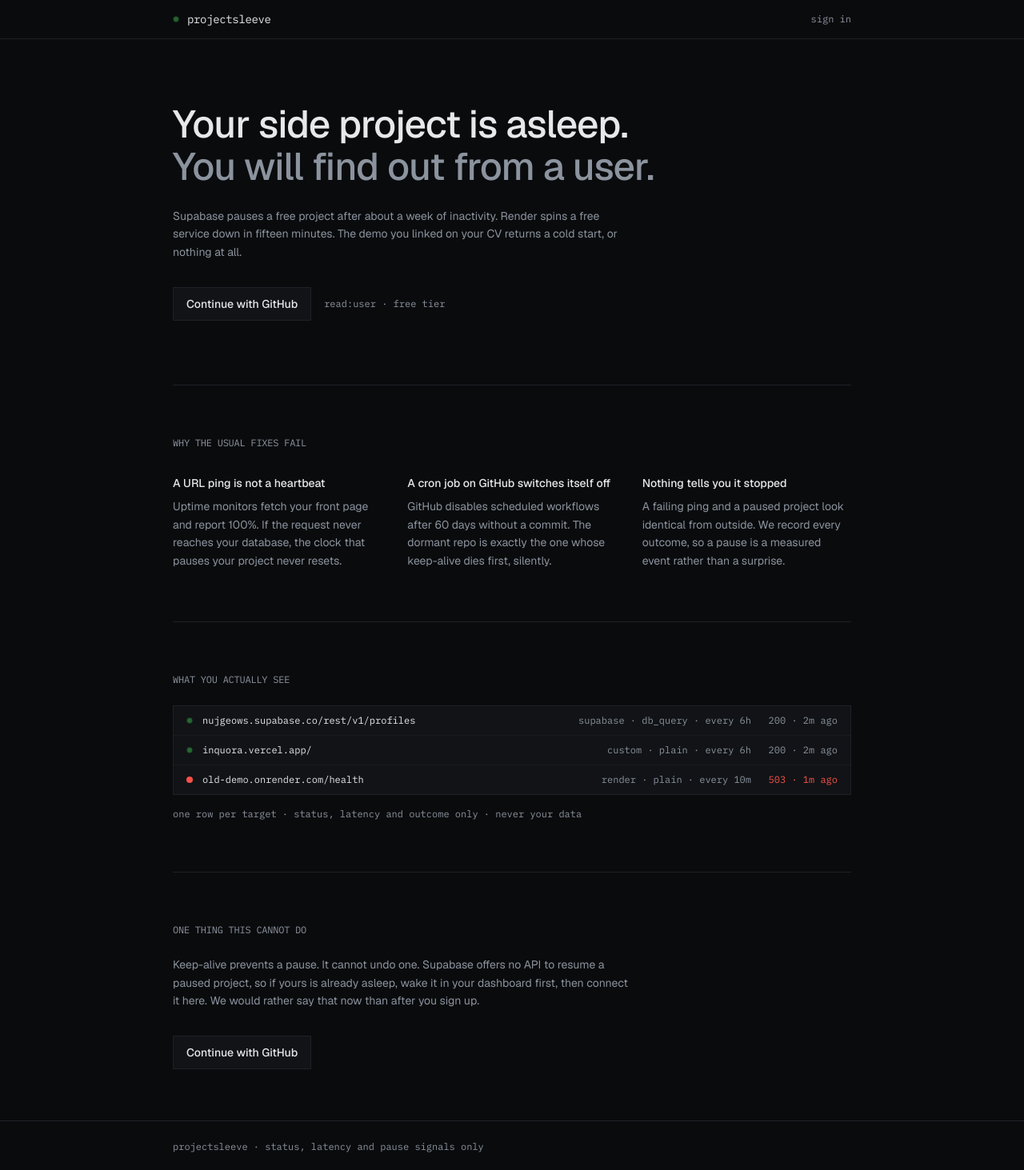
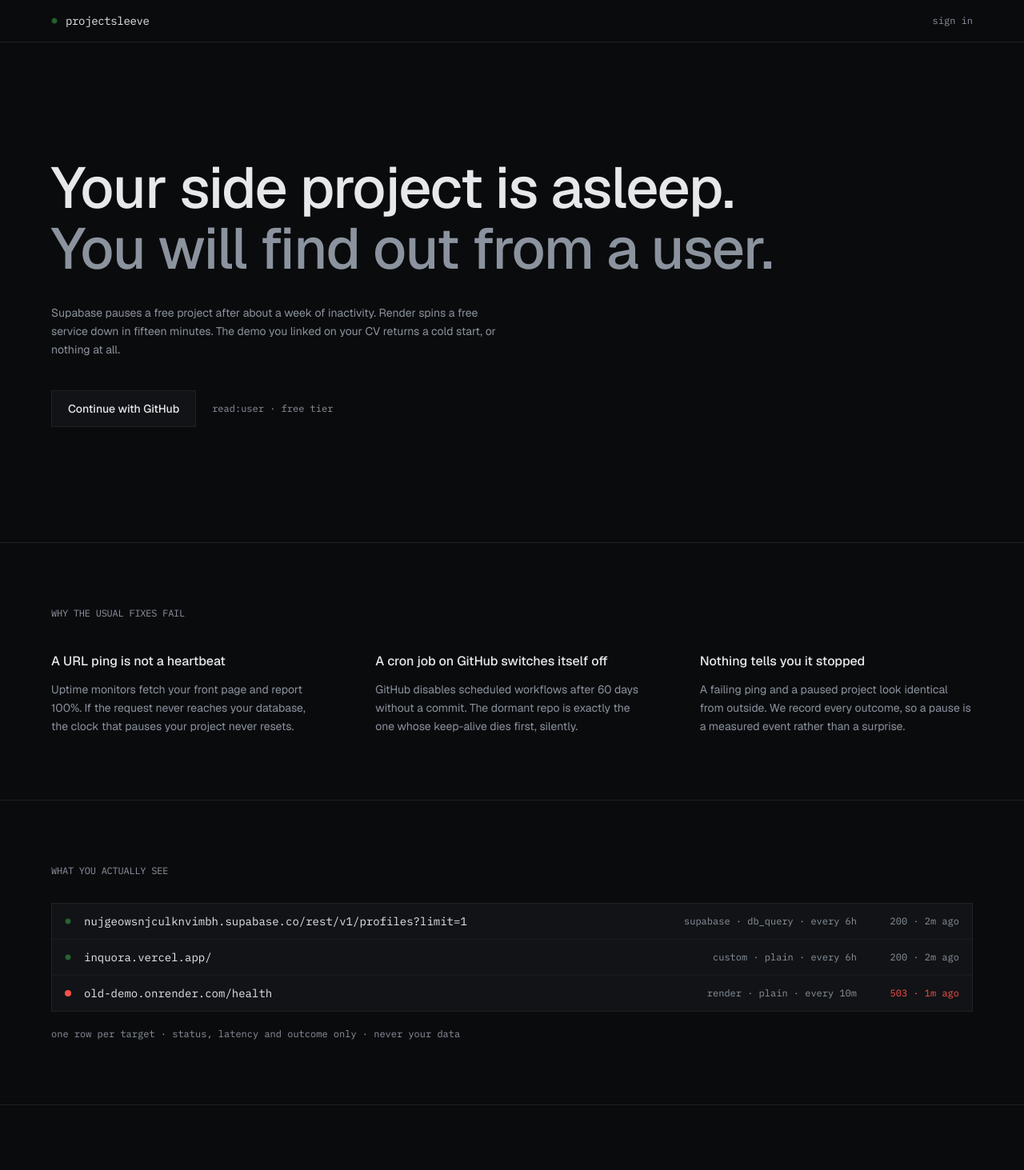
Before and after one commit to abhisheksharm-3/project-sleeve, a Next.js app in the folder web/: page / in a window 1280 px wide. Shown: the top 1463 px of the page at 80% size. Built offline with nearby package versions, Linux system fonts and the light colour scheme.

Commit message:
style: run the landing page and dashboard full bleed
Section rules and the header now span the viewport with side padding instead of
sitting in a centred max-w column. Only reading measures stay capped, at max-w-xl
for body copy and max-w-5xl for the hero, so lines stay readable on wide screens.

```diff
--- a/web/app/dashboard/page.tsx
+++ b/web/app/dashboard/page.tsx
@@ -91,7 +91,7 @@
   return (
     <>
       <header className="border-b border-line">
-        <div className="mx-auto flex max-w-5xl items-center gap-3 px-6 py-3.5">
+        <div className="flex items-center gap-3 px-6 py-4 sm:px-10 lg:px-16">
           <span className="pulse size-2 rounded-full bg-alive" aria-hidden />
           <span className="font-mono text-sm tracking-tight">projectsleeve</span>
           <span className="ml-auto font-mono text-xs text-muted">
@@ -112,7 +112,7 @@
         </div>
       </header>
 
-      <main className="mx-auto w-full max-w-5xl flex-1 px-6 py-10">
+      <main className="w-full flex-1 px-6 py-12 sm:px-10 lg:px-16">
         {projects.length === 0 ? (
           <div className="border border-line bg-surface px-6 py-10">
             <h1 className="text-lg font-medium">Nothing is being kept alive yet.</h1>
--- a/web/app/page.tsx
+++ b/web/app/page.tsx
@@ -6,27 +6,28 @@
     "Free-tier backends pause after a week of quiet. ProjectSleeve pings the thing that actually pauses, on a schedule that cannot switch itself off.",
 };
 
-/** Static: no session lookup, so the page is prerendered. Signed-in visitors are sent to
- *  /dashboard by the proxy before they ever see it. */
+/** Full bleed: rules and sections run edge to edge, and only the reading measure is capped. */
+const PAD = "px-6 sm:px-10 lg:px-16";
+
 function Row({
   state,
   url,
   meta,
   right,
 }: {
-  state: "alive" | "dead" | "idle";
+  state: "alive" | "dead";
   url: string;
   meta: string;
   right: string;
 }) {
-  const dot = state === "alive" ? "bg-alive pulse" : state === "dead" ? "bg-dead" : "bg-muted";
+  const dot = state === "alive" ? "bg-alive pulse" : "bg-dead";
   return (
-    <li className="flex items-center gap-3 border-b border-line/60 px-4 py-2.5 last:border-b-0">
+    <li className="flex items-center gap-4 border-b border-line/60 px-4 py-3 last:border-b-0">
       <span className={`size-2 shrink-0 rounded-full ${dot}`} aria-hidden />
-      <span className="truncate font-mono text-xs">{url}</span>
-      <span className="ml-auto hidden shrink-0 font-mono text-xs text-muted sm:inline">{meta}</span>
+      <span className="truncate font-mono text-xs sm:text-sm">{url}</span>
+      <span className="ml-auto hidden shrink-0 font-mono text-xs text-muted md:inline">{meta}</span>
       <span
-        className={`w-24 shrink-0 text-right font-mono text-xs ${
+        className={`w-28 shrink-0 text-right font-mono text-xs ${
           state === "dead" ? "text-dead" : "text-muted"
         }`}
       >
@@ -39,8 +40,7 @@
 export default function LandingPage() {
   return (
     <>
-      <header className="border-b border-line">
-        <div className="mx-auto flex max-w-4xl items-center gap-2.5 px-6 py-3.5">
+      <header className={`flex items-center gap-2.5 border-b border-line py-4 ${PAD}`}>
         <span className="pulse size-2 rounded-full bg-alive" aria-hidden />
         <span className="font-mono text-sm tracking-tight">projectsleeve</span>
         <Link
@@ -49,24 +49,23 @@
         >
           sign in
         </Link>
-        </div>
       </header>
 
-      <main className="mx-auto w-full max-w-4xl flex-1 px-6">
-        <section className="border-b border-line py-20">
-          <h1 className="max-w-2xl text-4xl leading-[1.1] font-medium sm:text-5xl">
+      <main className="flex-1">
+        <section className={`border-b border-line py-24 lg:py-36 ${PAD}`}>
+          <h1 className="max-w-5xl text-5xl leading-[1.05] font-medium sm:text-6xl lg:text-7xl">
             Your side project is asleep.
             <span className="block text-muted">You will find out from a user.</span>
           </h1>
-          <p className="mt-6 max-w-xl text-sm leading-relaxed text-muted">
+          <p className="mt-8 max-w-xl text-sm leading-relaxed text-muted">
             Supabase pauses a free project after about a week of inactivity. Render spins a free
             service down in fifteen minutes. The demo you linked on your CV returns a cold start, or
             nothing at all.
           </p>
-          <div className="mt-8 flex items-center gap-4">
+          <div className="mt-10 flex flex-wrap items-center gap-5">
             <Link
               href="/login"
-              className="border border-line bg-surface px-4 py-2.5 text-sm font-medium transition-colors hover:border-muted/40 hover:bg-raised"
+              className="border border-line bg-surface px-5 py-3 text-sm font-medium transition-colors hover:border-muted/40 hover:bg-raised"
             >
               Continue with GitHub
             </Link>
@@ -74,28 +73,28 @@
           </div>
         </section>
 
-        <section className="border-b border-line py-16">
+        <section className={`border-b border-line py-20 ${PAD}`}>
           <h2 className="font-mono text-xs tracking-wide text-muted uppercase">
             Why the usual fixes fail
           </h2>
-          <dl className="mt-8 grid gap-8 sm:grid-cols-3">
+          <dl className="mt-10 grid gap-10 lg:grid-cols-3 lg:gap-16">
             <div>
-              <dt className="text-sm font-medium">A URL ping is not a heartbeat</dt>
-              <dd className="mt-2 text-sm leading-relaxed text-muted">
+              <dt className="text-base font-medium">A URL ping is not a heartbeat</dt>
+              <dd className="mt-3 max-w-md text-sm leading-relaxed text-muted">
                 Uptime monitors fetch your front page and report 100%. If the request never reaches
                 your database, the clock that pauses your project never resets.
               </dd>
             </div>
             <div>
-              <dt className="text-sm font-medium">A cron job on GitHub switches itself off</dt>
-              <dd className="mt-2 text-sm leading-relaxed text-muted">
+              <dt className="text-base font-medium">A cron job on GitHub switches itself off</dt>
+              <dd className="mt-3 max-w-md text-sm leading-relaxed text-muted">
                 GitHub disables scheduled workflows after 60 days without a commit. The dormant repo
                 is exactly the one whose keep-alive dies first, silently.
               </dd>
             </div>
             <div>
-              <dt className="text-sm font-medium">Nothing tells you it stopped</dt>
-              <dd className="mt-2 text-sm leading-relaxed text-muted">
+              <dt className="text-base font-medium">Nothing tells you it stopped</dt>
+              <dd className="mt-3 max-w-md text-sm leading-relaxed text-muted">
                 A failing ping and a paused project look identical from outside. We record every
                 outcome, so a pause is a measured event rather than a surprise.
               </dd>
@@ -103,15 +102,15 @@
           </dl>
         </section>
 
-        <section className="border-b border-line py-16">
+        <section className={`border-b border-line py-20 ${PAD}`}>
           <h2 className="font-mono text-xs tracking-wide text-muted uppercase">
             What you actually see
           </h2>
-          <div className="mt-6 border border-line bg-surface">
+          <div className="mt-8 border border-line bg-surface">
             <ul>
               <Row
                 state="alive"
-                url="nujgeows.supabase.co/rest/v1/profiles"
+                url="nujgeowsnjculknvimbh.supabase.co/rest/v1/profiles?limit=1"
                 meta="supabase · db_query · every 6h"
                 right="200 · 2m ago"
               />
@@ -129,35 +128,33 @@
               />
             </ul>
           </div>
-          <p className="mt-4 font-mono text-xs text-muted">
+          <p className="mt-5 font-mono text-xs text-muted">
             one row per target · status, latency and outcome only · never your data
           </p>
         </section>
 
-        <section className="py-16">
+        <section className={`py-20 ${PAD}`}>
           <h2 className="font-mono text-xs tracking-wide text-muted uppercase">
             One thing this cannot do
           </h2>
-          <p className="mt-6 max-w-xl text-sm leading-relaxed text-muted">
+          <p className="mt-8 max-w-xl text-sm leading-relaxed text-muted">
             Keep-alive prevents a pause. It cannot undo one. Supabase offers no API to resume a
             paused project, so if yours is already asleep, wake it in your dashboard first, then
             connect it here. We would rather say that now than after you sign up.
           </p>
           <Link
             href="/login"
-            className="mt-8 inline-block border border-line bg-surface px-4 py-2.5 text-sm font-medium transition-colors hover:border-muted/40 hover:bg-raised"
+            className="mt-10 inline-block border border-line bg-surface px-5 py-3 text-sm font-medium transition-colors hover:border-muted/40 hover:bg-raised"
           >
             Continue with GitHub
           </Link>
         </section>
       </main>
 
-      <footer className="border-t border-line">
-        <div className="mx-auto max-w-4xl px-6 py-6">
+      <footer className={`border-t border-line py-7 ${PAD}`}>
         <p className="font-mono text-xs text-muted">
           projectsleeve · status, latency and pause signals only
         </p>
-        </div>
       </footer>
     </>
   );
```
Lines whose indentation alone changed are shown as unchanged.
